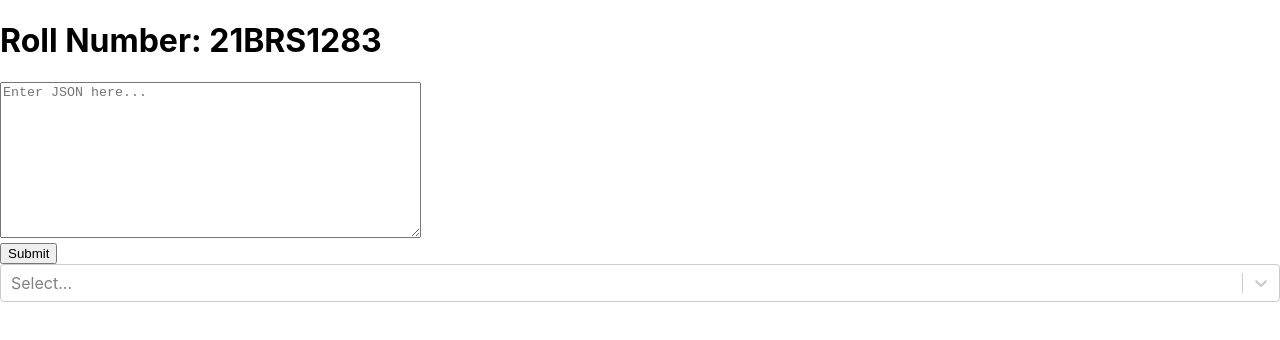
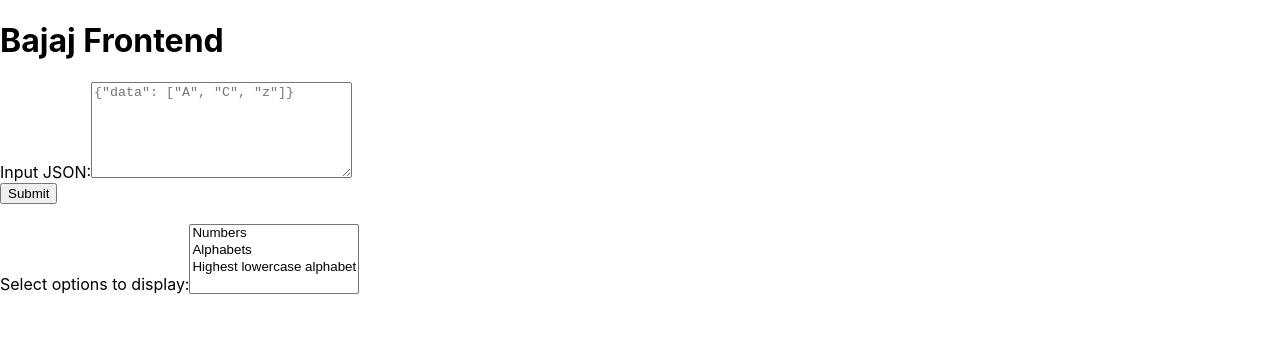
Before and after one commit to Sanjaykrishnaa/frontend_bajaj, a React (Create React App) app: page / in a window 1280 px wide. Shown: the top 340 px of the page. Built offline with nearby package versions, Linux system fonts and the light colour scheme.

Commit message:
Update App.js

```diff
--- a/src/App.js
+++ b/src/App.js
@@ -1,90 +1,88 @@
 import React, { useState } from 'react';
 import axios from 'axios';
-import Select from 'react-select';
 
 const App = () => {
-  const [jsonInput, setJsonInput] = useState('');
+  const [input, setInput] = useState('');
   const [response, setResponse] = useState(null);
-  const [error, setError] = useState(null);
   const [selectedOptions, setSelectedOptions] = useState([]);
 
-  const handleSubmit = async (e) => {
-    e.preventDefault();
-    setError(null);
-    setResponse(null);
+  const handleInputChange = (event) => {
+    setInput(event.target.value);
+  };
+
+  const handleSelectChange = (event) => {
+    const { options } = event.target;
+    const selected = Array.from(options)
+      .filter(option => option.selected)
+      .map(option => option.value);
+    setSelectedOptions(selected);
+  };
+
+  const handleSubmit = async (event) => {
+    event.preventDefault();
 
     try {
-      // Validate JSON
-      const parsedData = JSON.parse(jsonInput);
-      if (!parsedData.data) {
-        throw new Error('Invalid JSON format');
-      }
-
-      // Make API request
-      const result = await axios.post('https://bajaj-finserve.onrender.com/bfhl', parsedData);
-      setResponse(result.data);
-    } catch (err) {
-      setError(err.message);
+      const parsedInput = JSON.parse(input);
+      const res = await axios.post('https://bajaj-finserve.onrender.com/bfhl', parsedInput);
+      setResponse(res.data);
+    } catch (error) {
+      console.error('Error:', error);
+      setResponse({ error: 'Invalid input or network error' });
     }
-  };
-
-  const handleSelectChange = (selected) => {
-    setSelectedOptions(selected || []);
   };
 
   const renderResponse = () => {
     if (!response) return null;
 
-    const options = selectedOptions.map(option => option.value);
+    const { numbers, alphabets, highest_lowercase_alphabet } = response;
     const data = {
-      alphabets: response.alphabets,
-      numbers: response.numbers,
-      highest_lowercase_alphabet: response.highest_lowercase_alphabet,
+      Numbers: numbers,
+      Alphabets: alphabets,
+      'Highest lowercase alphabet': highest_lowercase_alphabet
     };
-
-    const filteredResponse = Object.keys(data)
-      .filter(key => options.includes(key))
-      .reduce((obj, key) => {
-        obj[key] = data[key];
-        return obj;
-      }, {});
 
     return (
       <div>
-        <h3>Response:</h3>
-        <pre>{JSON.stringify(filteredResponse, null, 2)}</pre>
+        {selectedOptions.map(option => (
+          <div key={option}>
+            <h3>{option}</h3>
+            <pre>{JSON.stringify(data[option], null, 2)}</pre>
+          </div>
+        ))}
       </div>
     );
   };
 
   return (
     <div className="App">
-      <h1>Roll Number: 21BRS1283</h1>
+      <h1>Bajaj Frontend</h1>
       <form onSubmit={handleSubmit}>
-        <textarea
-          value={jsonInput}
-          onChange={(e) => setJsonInput(e.target.value)}
-          rows="10"
-          cols="50"
-          placeholder='Enter JSON here...'
-        />
+        <label>
+          Input JSON:
+          <textarea
+            value={input}
+            onChange={handleInputChange}
+            rows="6"
+            cols="30"
+            placeholder='{"data": ["A", "C", "z"]}'
+            required
+          />
+        </label>
         <br />
         <button type="submit">Submit</button>
       </form>
-
-      {error && <p style={{ color: 'red' }}>{error}</p>}
-
-      <Select
-        isMulti
-        options={[
-          { value: 'alphabets', label: 'Alphabets' },
-          { value: 'numbers', label: 'Numbers' },
-          { value: 'highest_lowercase_alphabet', label: 'Highest Lowercase Alphabet' }
-        ]}
-        onChange={handleSelectChange}
-      />
-
-      {renderResponse()}
+      <br />
+      <label>
+        Select options to display:
+        <select multiple={true} onChange={handleSelectChange}>
+          <option value="Numbers">Numbers</option>
+          <option value="Alphabets">Alphabets</option>
+          <option value="Highest lowercase alphabet">Highest lowercase alphabet</option>
+        </select>
+      </label>
+      <div>
+        {renderResponse()}
+      </div>
     </div>
   );
 };
```
